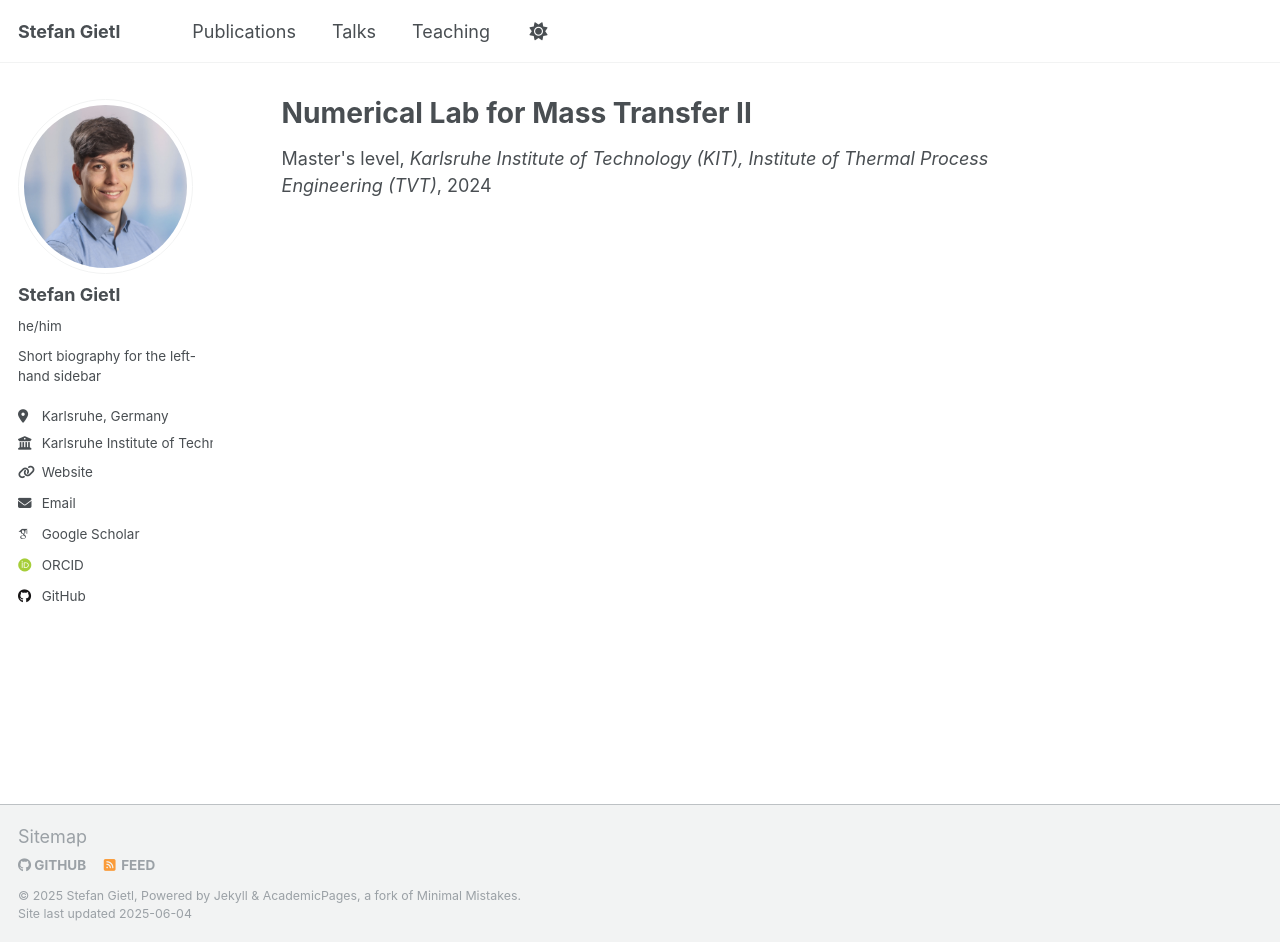
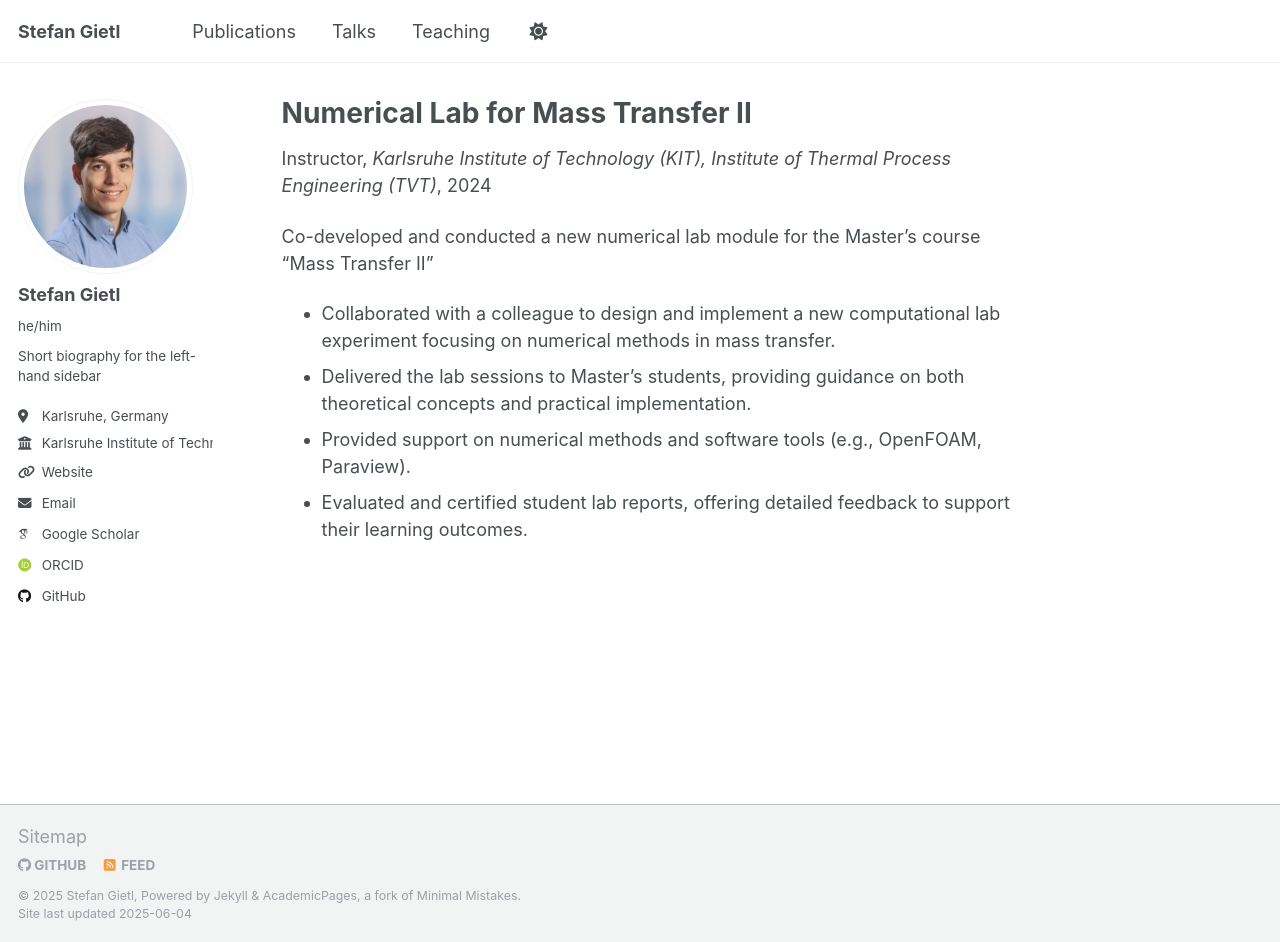
Before and after one commit to stefan-gietl/stefan-gietl.github.io, a Jekyll site: the page built from _teaching/2024-2025_mass-transfer.md, in a window 1280 px wide and 942 px high. Built offline with Jekyll 4.4.1, drawn with Linux system fonts in a browser that asks for light colours; some web fonts are replaced.

```diff
--- a/_teaching/2024-2025_mass-transfer.md
+++ b/_teaching/2024-2025_mass-transfer.md
@@ -1,20 +1,16 @@
 ---
 title: "Numerical Lab for Mass Transfer II"
 collection: teaching
-type: "Master's level"
+type: "Instructor"
 permalink: /teaching/2024-2024_mass_transfer
 venue: "Karlsruhe Institute of Technology (KIT), Institute of Thermal Process Engineering (TVT)"
 date: 2024-11-12
 location: "Karlsruhe, Germany"
 ---
 
-<!-- This is a description of a teaching experience. You can use markdown like any other post.
+Co-developed and conducted a new numerical lab module for the Master’s course <br> "Mass Transfer II"
 
-Heading 1
-======
-
-Heading 2
-======
-
-Heading 3
-====== -->
+- Collaborated with a colleague to design and implement a new computational lab experiment focusing on numerical methods in mass transfer.
+- Delivered the lab sessions to Master’s students, providing guidance on both theoretical concepts and practical implementation.
+- Provided support on numerical methods and software tools (e.g., OpenFOAM, Paraview).
+- Evaluated and certified student lab reports, offering detailed feedback to support their learning outcomes.
```
Also changed, not shown: _pages/about.md (+4 -2 lines), _talks/2025-03-11-fachausschuss.md (+2 -2 lines).
